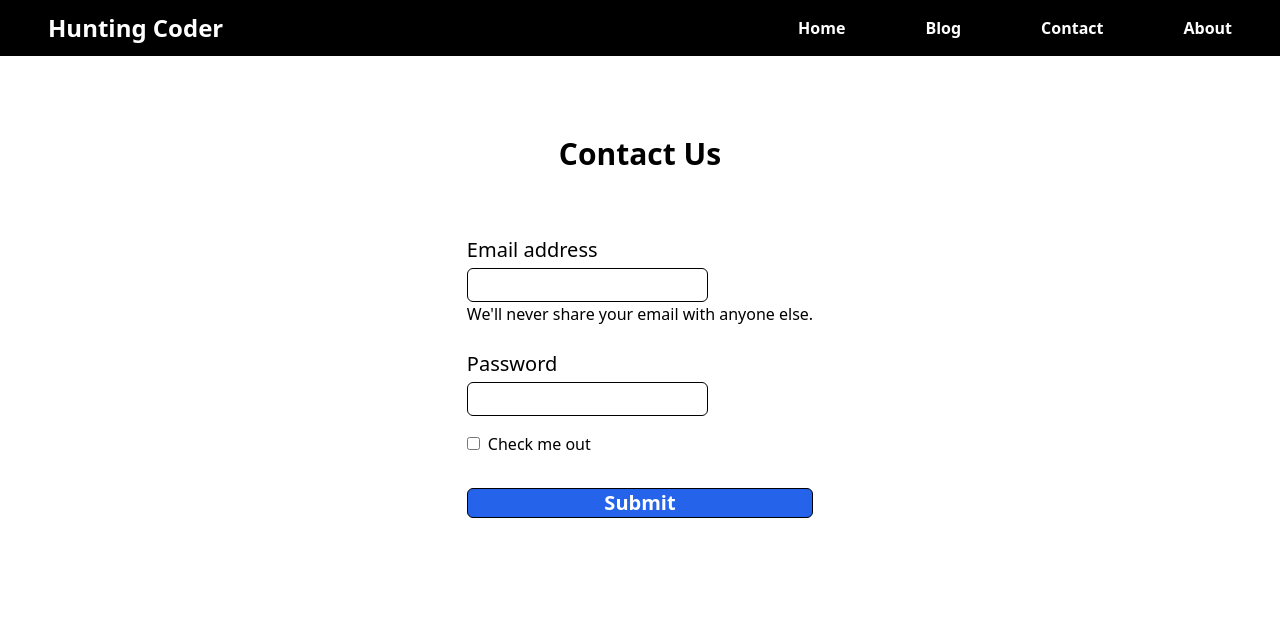
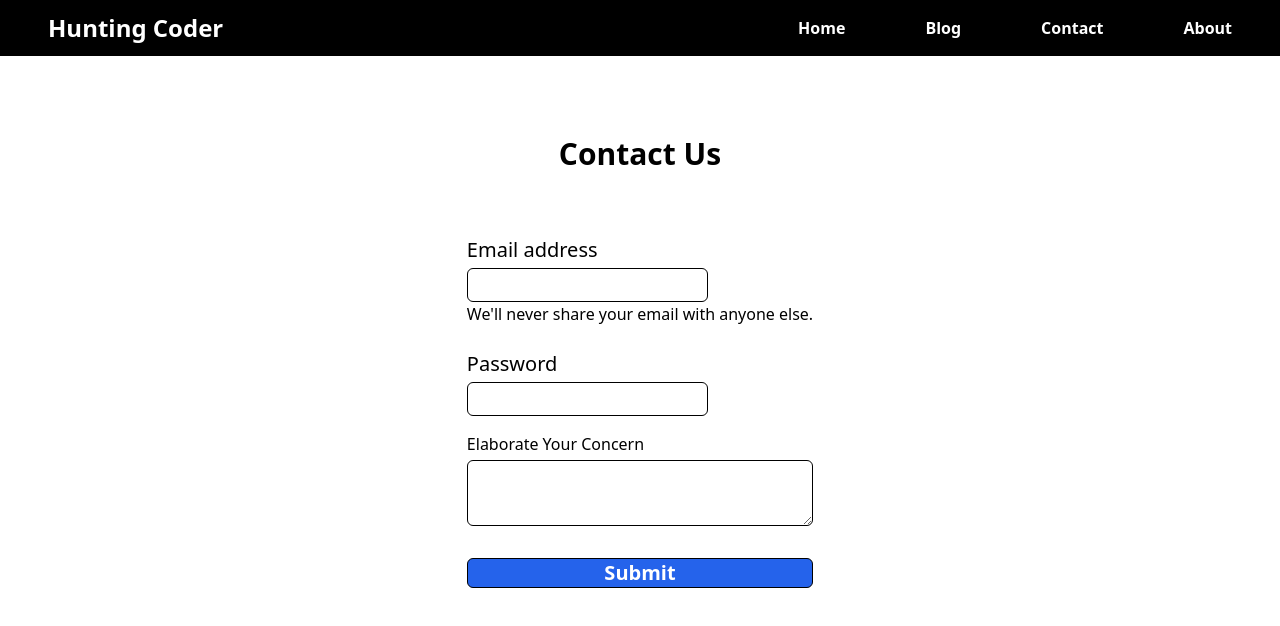
Before and after one commit to SajidCurious/learn-next, a Next.js app: page /contact in a window 1280 px wide. Shown: the top 626 px of the page. Built offline with nearby package versions, Linux system fonts and the light colour scheme.

Commit message:
added textarea to the form

```diff
--- a/src/pages/contact.js
+++ b/src/pages/contact.js
@@ -32,11 +32,12 @@ const contact = () => {
               id="exampleInputPassword1"
             />
           </div>
-          <div className="checkbox mt-4 ">
-            <input type="checkbox" id="exampleCheck1" className="mr-2" />
-            <label className="form-check-label" for="exampleCheck1">
-              Check me out
-            </label>
+          <div className="textarea flex flex-col mt-4">
+            <label for="floatingTextarea2">Elaborate Your Concern</label>
+            <textarea
+              className="mt-1 border border-black rounded-md p-2"
+              id="floatingTextarea2"
+            ></textarea>
           </div>
         </div>
         <button
```
